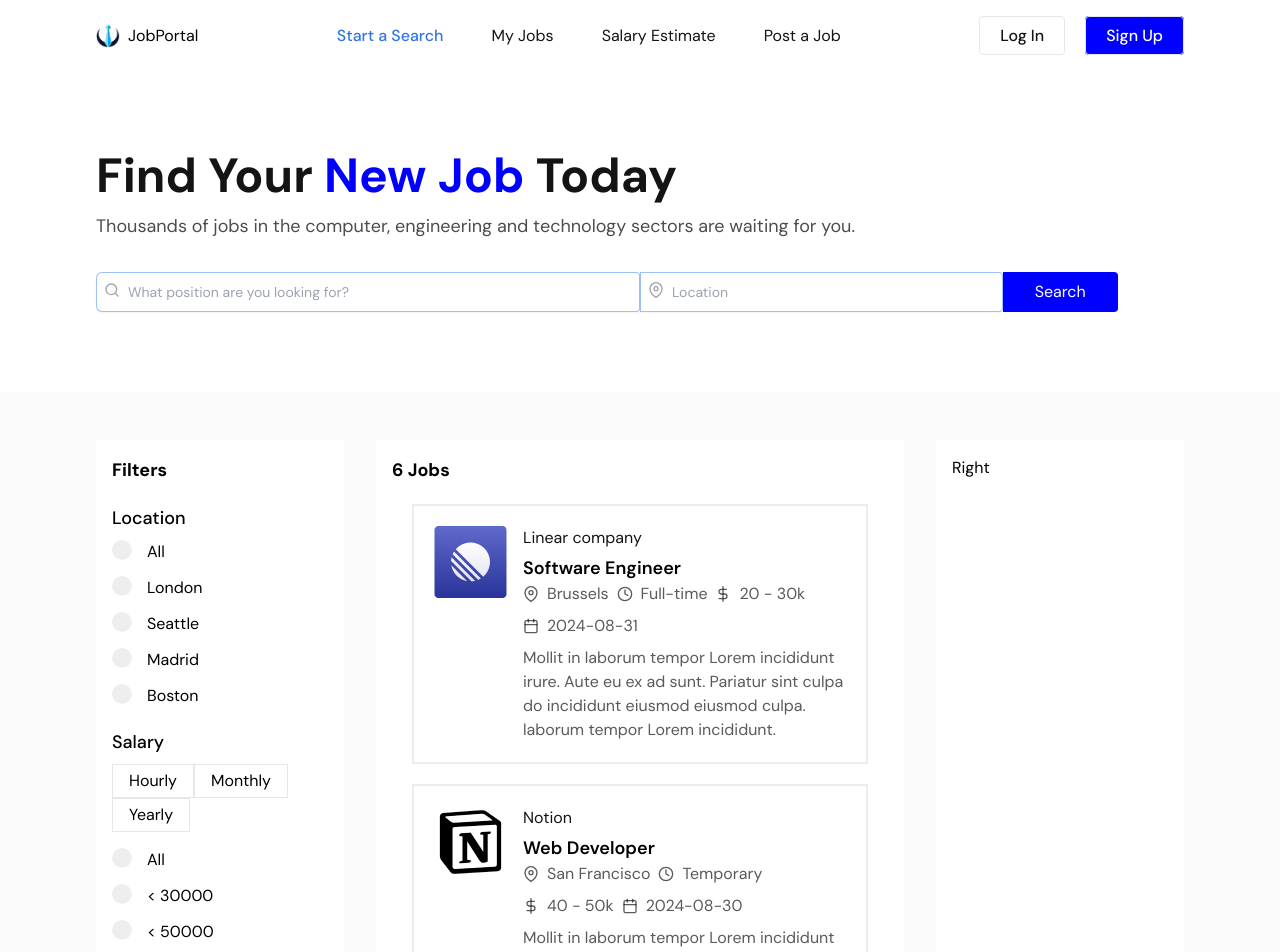
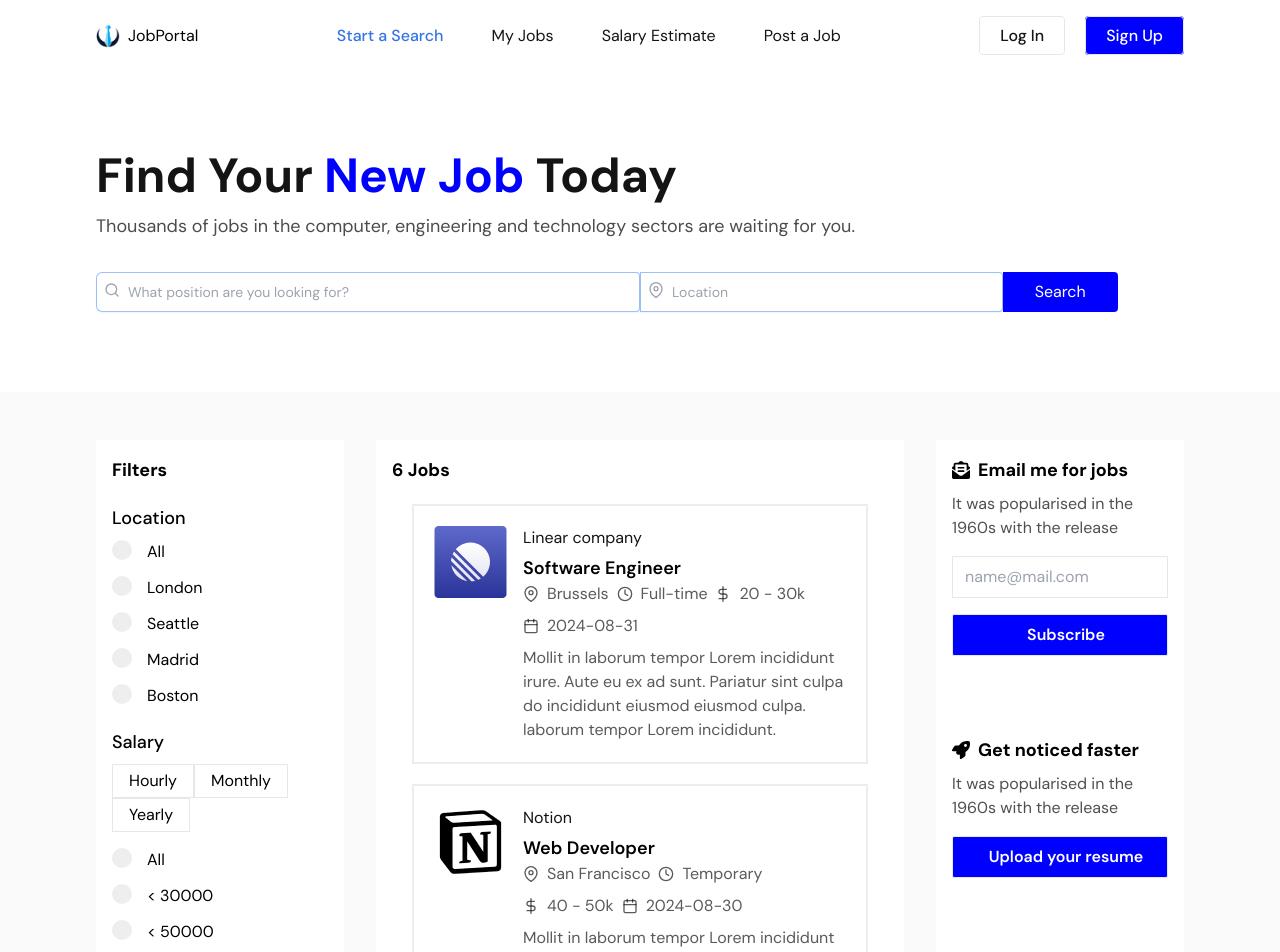
Before and after one commit to akhilavijayanmoonnumackal/Job-Portal, a React (Vite) app: page / in a window 1280 px wide. Shown: the top 952 px of the page. Built offline with nearby package versions, Linux system fonts and the light colour scheme.

Commit message:
home page completed

```diff
--- a/src/Pages/Home.jsx
+++ b/src/Pages/Home.jsx
@@ -3,6 +3,7 @@
 import Card from "../components/Card";
 import Jobs from "./Jobs";
 import Sidebar from "../sidebar/Sidebar";
+import NewsLetter from "../components/NewsLetter";
 
 
 const Home = () => {
@@ -139,7 +140,7 @@
 
 
             {/* right side */}
-            <div className="bg-white p-4 rounded">Right</div>
+            <div className="bg-white p-4 rounded"><NewsLetter /></div>
         </div>
 
     </div>
--- /dev/null
+++ b/src/components/NewsLetter.jsx
@@ -0,0 +1,44 @@
+import { FaEnvelopeOpenText } from "react-icons/fa";
+import { FaRocket } from "react-icons/fa6";
+
+const NewsLetter = () => {
+  return (
+    <div>
+        <div>
+            <h3 className="text-lg font-bold mb-2 flex items-center gap-2">
+                <FaEnvelopeOpenText />
+                Email me for jobs
+                </h3>
+
+                <p className="text-primary/75 text-base mb-4">It was popularised in the 1960s with the release</p>
+
+                <div className="w-full space-y-4">
+                    <input type="email" name="email" id="email" placeholder="name@mail.com"
+                    className="w-full block py-2 pl-3 border focus:outline-none" />
+                    <input type="submit" value={"Subscribe"}
+                    className="w-full block py-2 pl-3 border focus:outline-none bg-blue rounded-sm text-white cursor-pointer font-semibold" />
+                </div>
+        </div>
+
+        {/* 2nd part */}
+
+        <div className="mt-20">
+            <h3 className="text-lg font-bold mb-2 flex items-center gap-2">
+                <FaRocket />
+                Get noticed faster
+                </h3>
+
+                <p className="text-primary/75 text-base mb-4">It was popularised in the 1960s with the release</p>
+
+                <div className="w-full space-y-4">
+
+                    <input type="submit" value={"Upload your resume"}
+                    className="w-full block py-2 pl-3 border focus:outline-none bg-blue rounded-sm text-white cursor-pointer font-semibold" />
+                </div>
+        </div>
+
+    </div>
+  )
+}
+
+export default NewsLetter
```
